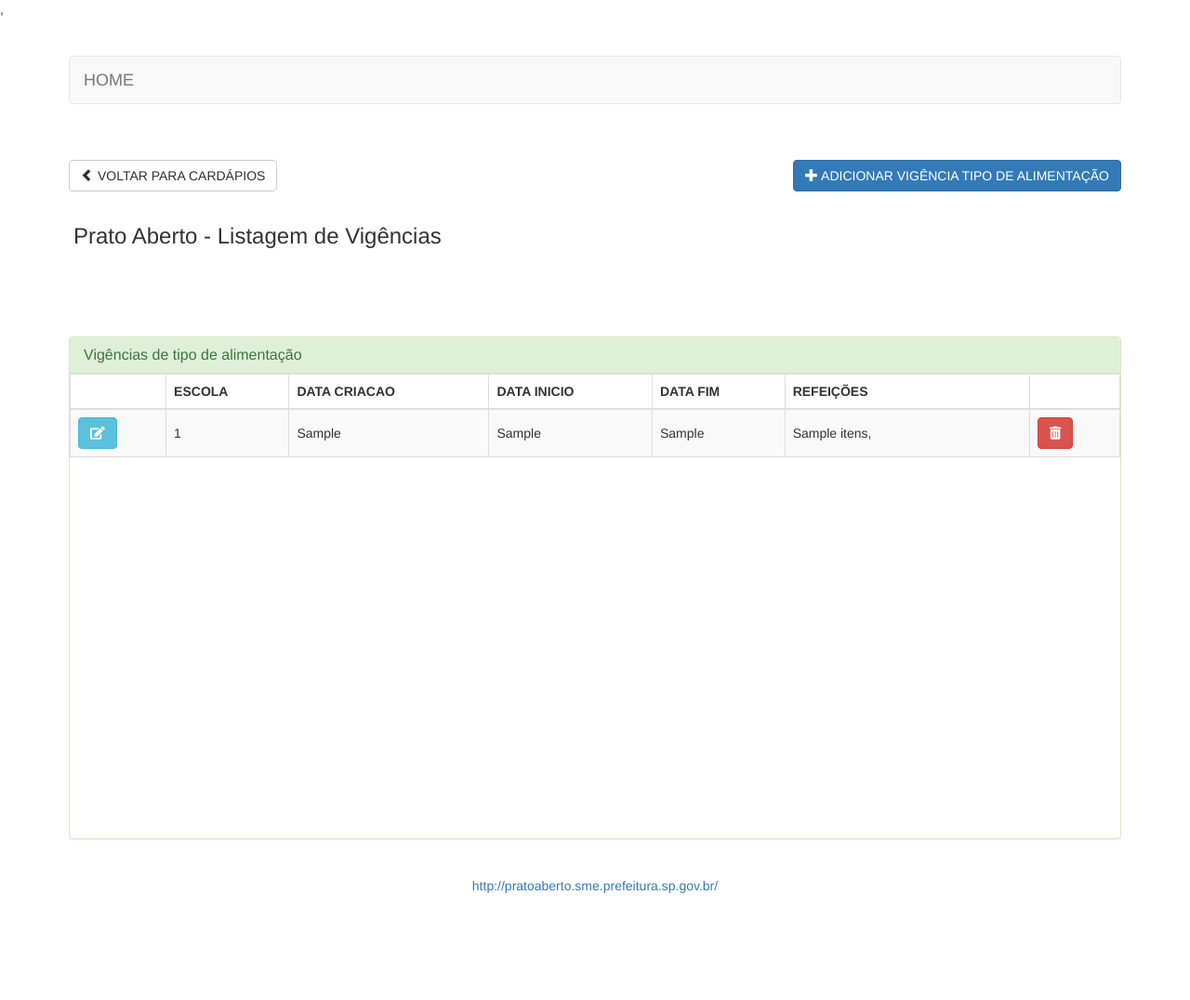
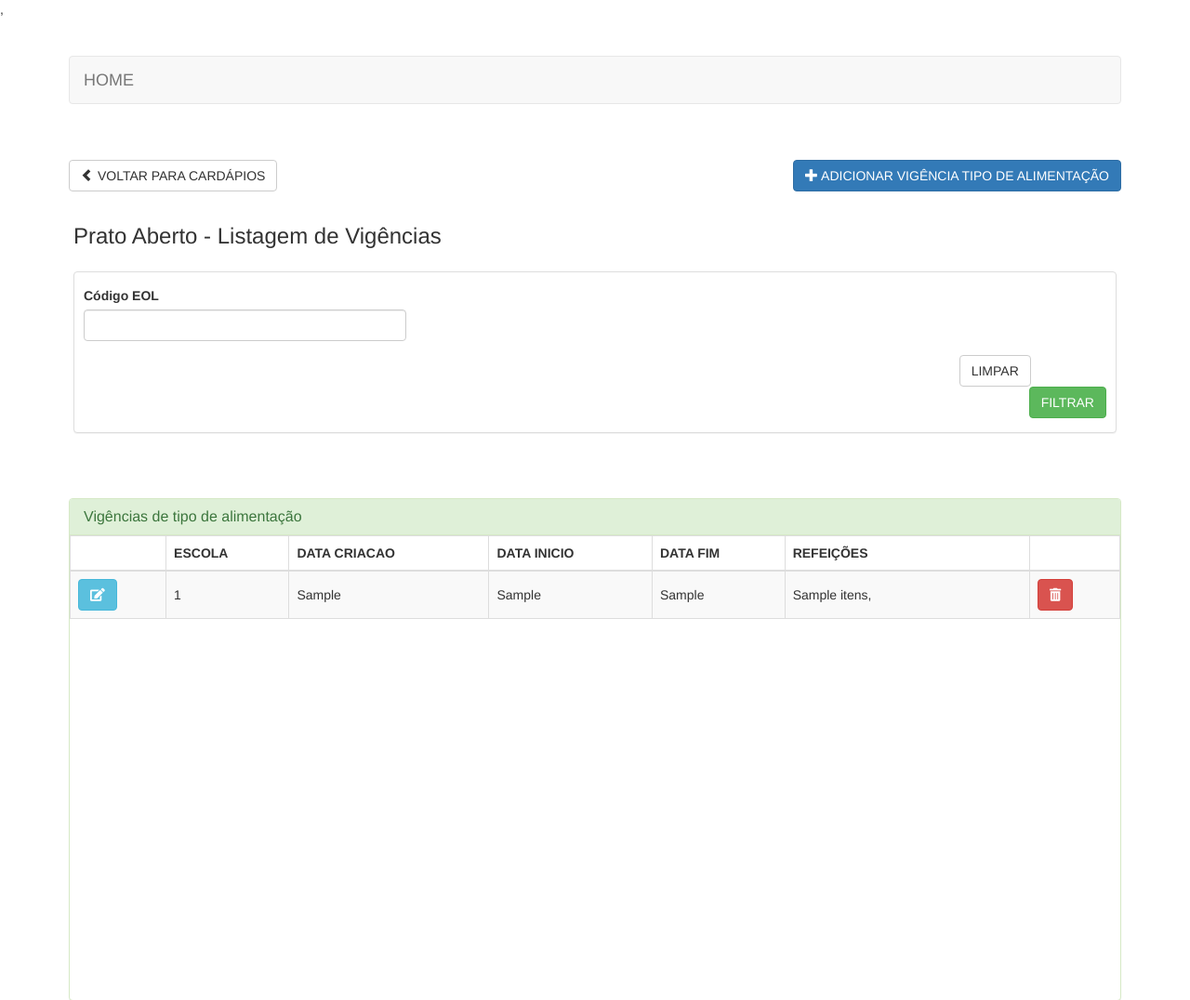
Before and after one commit to prefeiturasp/SME-PratoAberto-Editor, a Python web app: template templates/vigencias_tipo_alimentacao.html in a window 1280 px wide. Shown: the top 1076 px of the page at 93% size. Before the commit the page ends 961 px from the top, so only its background shows below. Run offline with Jinja, Linux system fonts and the light colour scheme; the template is opened without the code that fills it: most values are stand-ins (such as "Sample title", 1, 10 or a date in 2020); form fields are guessed from the names that the template uses; some libraries are stand-ins or nearby versions.

Commit message:
feat(133027): :sparkles: busca por codigo EOL

```diff
--- a/templates/vigencias_tipo_alimentacao.html
+++ b/templates/vigencias_tipo_alimentacao.html
@@ -202,6 +202,28 @@
                     </div>
                 </form>
             </div>
+        </div>
+        <div class="panel panel-default">
+            <form method="get" action="/editor/vigencias_tipo_alimentacao">
+                <div class="row" style="margin-top: 15px">
+                    <div class="col-sm-4 col-xs-12">
+                        <label for="nome">Código EOL</label>
+                        <input value="{{request.args.get('nome') or ''}}" type="text" id="nome" name="nome"
+                            class="form-control">
+                    </div>
+                </div>
+                <div class="row" style="padding-bottom: 15px; margin-top: 15px">
+                    <div class="col-12">
+                        <div class="col-sm-2 col-sm-offset-10">
+                            <a
+                                href="/editor/vigencias_tipo_alimentacao?nome=&tipo_unidade=">
+                                <button type="button" class="btn btn-default">LIMPAR</button>
+                                <button type="submit" class="pull-right btn btn-success">FILTRAR</button>
+                            </a>
+                        </div>
+                    </div>
+                </div>
+            </form>
         </div>
         <div class="row main" style="padding-top: 30px;">
             <div class="panel panel-success">
```
Also changed, not shown: app.py (+9 -4 lines).
